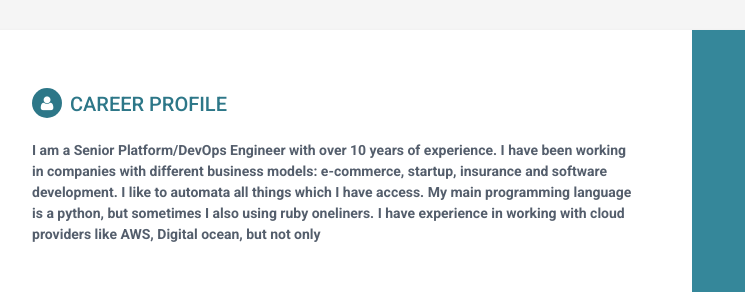
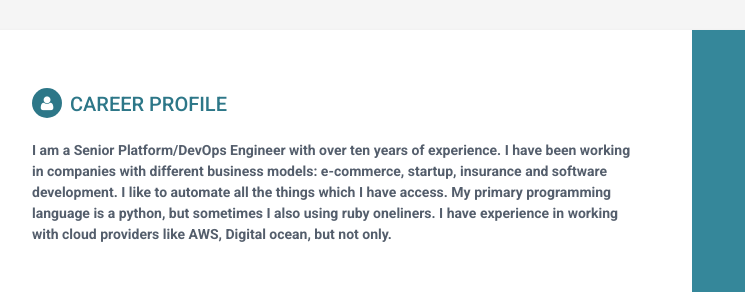
Before and after one commit to n-g-s/n-g-s.github.io, a plain HTML site: page index.html in a window 1280 px wide. Shown: the top 292 px of the page, 188-933 px from the left. Drawn offline with Linux system fonts and the light colour scheme.

Commit message:
grammar fix

```diff
--- a/index.html
+++ b/index.html
@@ -116,7 +116,7 @@
 	            <section class="section summary-section">
                 <h2 class="section-title"><i class="fa fa-user"></i>Career Profile</h2>
                 <div class="summary">
-                    <p><strong>I am a Senior Platform/DevOps Engineer with over 10 years of experience. I have been working in companies with different business models: e-commerce, startup, insurance and software development. I like to automata all things which I have access. My main programming language is a python, but sometimes I also using ruby oneliners. I have experience in working with  cloud providers like AWS, Digital ocean, but not only</strong></p>
+                    <p><strong>I am a Senior Platform/DevOps Engineer with over ten years of experience. I have been working in companies with different business models: e-commerce, startup, insurance and software development. I like to automate all the things which I have access. My primary programming language is a python, but sometimes I also using ruby oneliners. I have experience in working with cloud providers like AWS, Digital ocean, but not only.</strong></p>
                 </div>
             </section>
 
```
